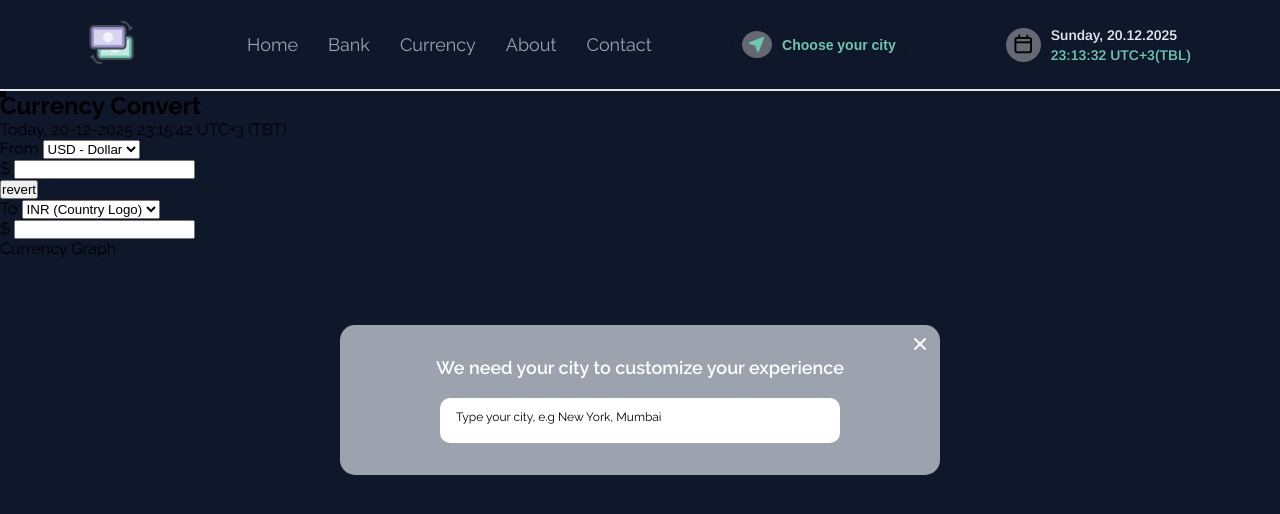
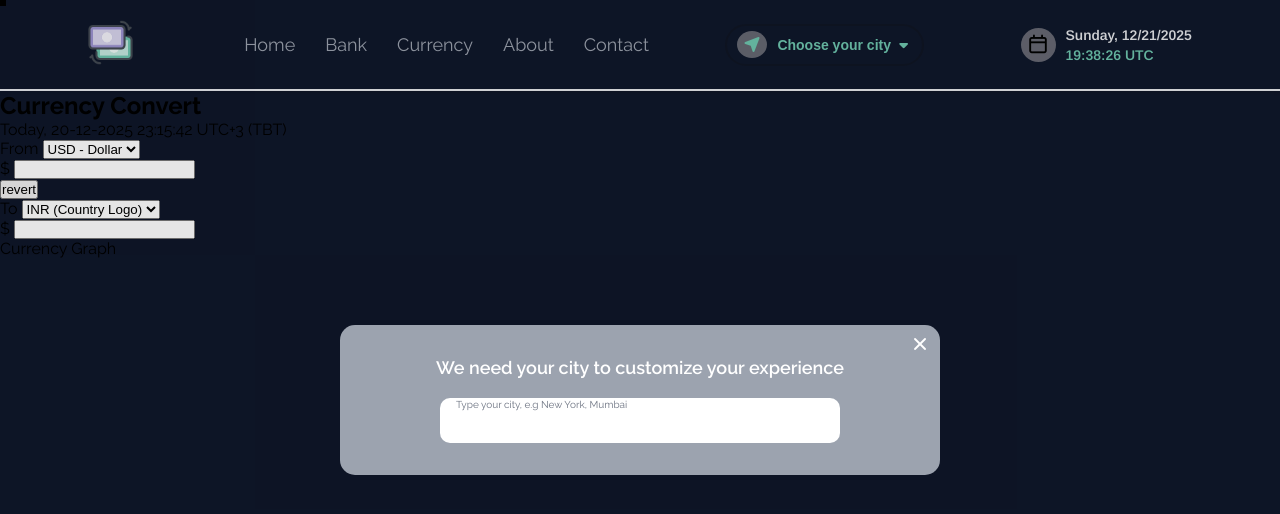
Before and after one commit to Abhishekwmg/jsLiveCurrencyConverter, a plain HTML site: page index.html in a window 1280 px wide. Both pictures are taken after a click on the button "Choose your city". Drawn offline with nearby package versions, Linux system fonts and the light colour scheme.

Commit message:
Timezone Update

```diff
--- a/app.js
+++ b/app.js
@@ -24,7 +24,7 @@ const closeModal = document.querySelector('.close-modal')
 const cityInput = document.querySelector("#city-input");
 const suggestedCities = document.querySelector('.suggested-cities');
 const suggestions = document.querySelector('.suggestions')
-
+const citySelect = document.querySelector('.city-select');
 
 
 chooseCityBtn.addEventListener('click', (e) => {
@@ -52,17 +52,88 @@ cityInput.addEventListener('input', (e) => {
     suggestedCity.map((city) => {
         suggestions.innerHTML += `<p class="suggested-cities">${city.city}, ${city.country}</p>`
     })
-
 })
 
 suggestions.addEventListener('click', (e) => {
+    e.preventDefault();
     if (!e.target.classList.contains('suggested-cities')) return;
 
     const selectCity = e.target.textContent;
-    console.log("clicked", selectCity);
     cityInput.value = selectCity;
     chooseCityBtn.innerHTML = `<span><i
-                                class="fa-solid fa-location-arrow"></i></span>${selectCity}
-                        </a>`;
+                                class="fa-solid fa-location-arrow"></i></span>${selectCity}<i class="fa-solid fa-caret-down"></i>`;
+    cityInput.value = "";
+    suggestions.innerHTML = "";
     dialogBox.close();
 })
+
+
+// function timeZone() {
+//     const d = new Date();
+//     const days = [
+//         "Sunday",
+//         "Monday",
+//         "Tuesday",
+//         "Wednesday",
+//         "Thursday",
+//         "Friday",
+//         "Saturday"
+//     ];
+
+//     const currDay = days[d.getDay()];
+//     const currDate = d.getDate();
+//     const currMonth = d.getMonth() + 1;
+//     const currYear = d.getFullYear();
+//     const currMinute = d.getMinutes();
+//     const currHour = d.getHours();
+//     const currSecond = d.getSeconds();
+//     // const currTimezone = d.
+
+//     // console.log(`${d}`)
+
+//     const timeZone = new Intl.DateTimeFormat("en-US", {
+//         timeZoneName: "short"
+//     }).format(d);
+
+//     // console.log(timeZone);
+//     const tz = timeZone.split(" ").pop();
+//     // console.log(tz)
+
+//     document.querySelector('.timezone-date').textContent = `${currDay}, ${currDate < 10 ? 0 + currDate : currDate}/${currMonth < 10 ? 0 + currMonth : currMonth}/${currYear}`;
+//     document.querySelector('.timezone-curr-time').textContent = `${currHour < 10 ? "0" + currHour : currHour}:${currMinute < 10 ? "0" + currMinute : currMinute}:${currSecond < 10 ? "0" + currSecond : currSecond} ${tz}`;
+
+//     // console.log(`${currDay}, ${currDate}/${currMonth}/${currYear}`);
+//     // console.log(`${currHour}:${currMinute}:${currSecond} ${tz}`)
+// }
+
+
+// setInterval(() => { timeZone() }, 1000);
+// timeZone();
+
+const dateEl = document.querySelector('.timezone-date');
+const timeEl = document.querySelector('.timezone-curr-time');
+
+const dateFormatter = new Intl.DateTimeFormat("en-US", {
+    weekday: "long",
+    day: "2-digit",
+    month: "2-digit",
+    year: "numeric"
+});
+
+const timeFormatter = new Intl.DateTimeFormat("en-US", {
+    hour: "2-digit",
+    minute: "2-digit",
+    second: "2-digit",
+    hour12: false,
+    timeZoneName: "short"
+});
+
+function updateTime() {
+    const now = new Date();
+
+    dateEl.textContent = dateFormatter.format(now);
+    timeEl.textContent = timeFormatter.format(now);
+}
+
+setInterval(updateTime, 1000);
+// updateTime(); // run immediately
--- a/index.html
+++ b/index.html
@@ -27,13 +27,9 @@
                 </ul>
             </nav>
             <div class="city-select">
-                <button type="button" class="choose-city"><a href=""><span><i
-                                class="fa-solid fa-location-arrow"></i></span>Choose
-                        your
-                        city</a></button>
-                <select class="city-dropdown">
-                    <option value=""></option>
-                </select>
+                <button type="button" class="choose-city"><span><i class="fa-solid fa-location-arrow"></i></span>Choose
+                    your
+                    city <i class="fa-solid fa-caret-down"></i></button>
             </div>
             <div class="timezone">
                 <div class="timezone-logo">
@@ -46,7 +42,7 @@
             </div>
         </div>
     </header>
-    <dialog id="dialog-box" open class="dialog">
+    <dialog id="dialog-box" class="dialog">
         <div class="overlay">
             <span class="close-modal"><i class="fa-solid fa-xmark"></i></span>
             <p>We need your city to customize your experience</p>
--- a/scss/style.scss
+++ b/scss/style.scss
@@ -77,8 +77,6 @@ header {
                 background-color: transparent;
                 outline: none;
                 border: none;
-
-                a {
                 text-decoration: none;
                 border: 2px solid rgba(17, 17, 17, 0.205);
                 color: #6ec6af;
@@ -87,13 +85,13 @@ header {
                 padding: 10px;
                 border-radius: 25px;
                 transition: all 0.1s ease;
+                cursor: pointer;
 
                 &:hover {
                     border-bottom: 2px solid #6ec6af;
                     background: #6ec6af;
                     border: 2px solid #6ec6af;
                     color: #fff;
-                    }
                 }
 
                 span {
--- a/scss/variables/_mixins.scss
+++ b/scss/variables/_mixins.scss
@@ -1,18 +1,18 @@
 @use "./breakpoints";
 
-// @mixin respond($breakpoint) {
-//     $value: map-get(breakpoints.$breakpoints, $breakpoint);
+@mixin respond($breakpoint) {
+    $value: map-get(breakpoints.$breakpoints, $breakpoint);
 
-//     @if $value {
-//         @media (min-width: $value) {
-//             @content;
-//         }
-//     }
+    @if $value {
+        @media (min-width: $value) {
+            @content;
+        }
+    }
 
-//     @else {
-//         @error "No breakpoint found for `#{$breakpoint}`";
-//     }
-// }
+    @else {
+        @error "No breakpoint found for `#{$breakpoint}`";
+    }
+}
 
 @mixin respond-between($from, $to) {
     $min: map-get(breakpoints.$breakpoints, $from);
```
Also changed, not shown: css/style.css, 1 other file. Lines whose indentation alone changed are shown as unchanged.
